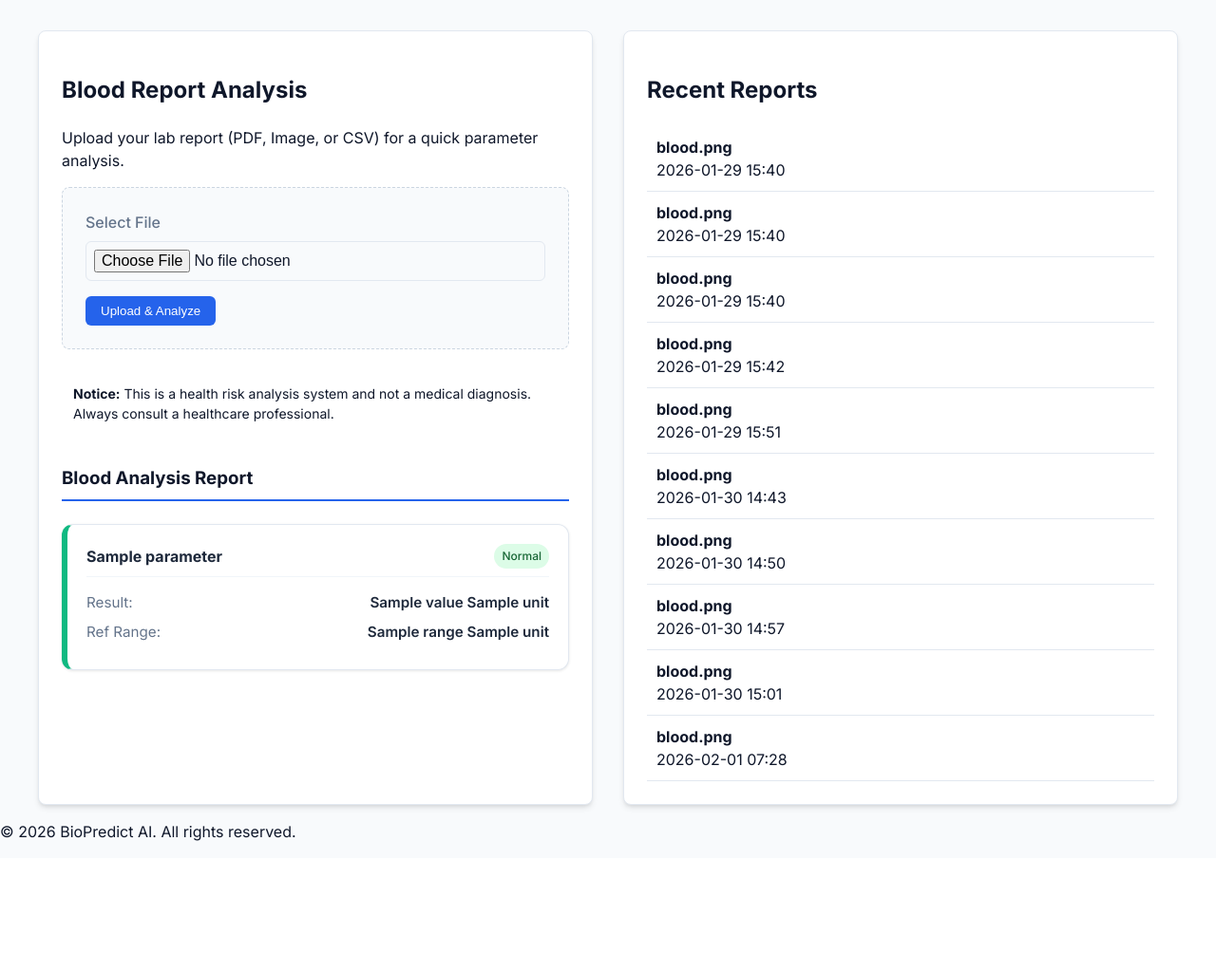
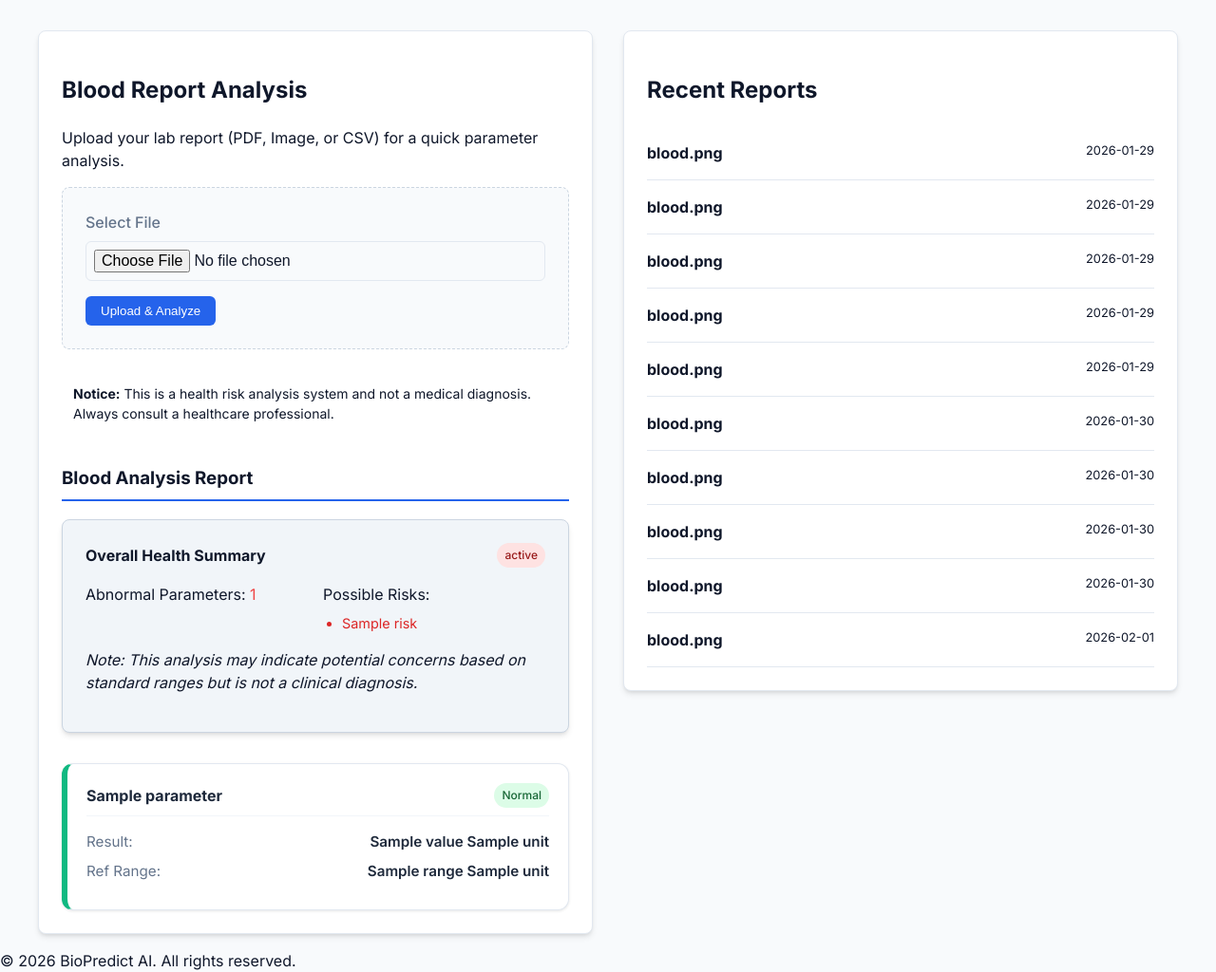
Before and after one commit to Ranganatha2003/BioPredict-HealthRiskAnalyzer, a Flask app: template templates/blood_report.html in a window 1280 px wide. Shown: the part 73-1097 px from the top of the page at 95% size. Before the commit the page ends 959 px from the top, so only its background shows below. Run offline with Flask 3, Linux system fonts and the light colour scheme; the template is opened without the code that fills it: values that come from a table or form of the project are taken from there, most other values are stand-ins (such as "Sample title", 1, 10 or a date in 2020).

Commit message:
Add overall health summary and historical analysis to blood reports
Enhance the blood report analysis feature by adding an overall health summary section, displaying the count of abnormal parameters and detected risks. Additionally, store full analysis results linked to users and introduce a new section to view past blood report analyses. A new Jinja filter `from_json` is added to parse JSON data for display. The `analyze_blood_text` function in `app.py` is updated to calculate and return this summary. The `blood_report.html` template is modified to render the new summary and display historical reports with summary snippets.

Replit-Commit-Author: Agent
Replit-Commit-Session-Id: c84c64a3-e874-4708-ae41-56f8e3ffb472
Replit-Commit-Checkpoint-Type: intermediate_checkpoint
Replit-Commit-Event-Id: bc2b58d5-681c-4022-a8ee-2447879495e8
Replit-Commit-Screenshot-Url: https://storage.googleapis.com/screenshot-production-us-central1/bc42da0d-349f-4fd1-999c-4ae6120c60ea/c84c64a3-e874-4708-ae41-56f8e3ffb472/38J1y6u
Replit-Helium-Checkpoint-Created: true

```diff
--- a/app.py
+++ b/app.py
@@ -293,7 +293,23 @@ def analyze_blood_text(text):
                 'suggestion': suggestion
             })
 
-    return {'data': results, 'has_abnormal': has_abnormal}
+    # Calculate Overall Summary
+    abnormal_count = 0
+    detected_risks = []
+    for r in results:
+        if r['status'] != 'Normal':
+            abnormal_count += 1
+            if r['risk'] != 'N/A' and r['risk'] not in detected_risks:
+                detected_risks.append(r['risk'])
+
+    summary = {
+        'total_parameters': len(results),
+        'abnormal_count': abnormal_count,
+        'risks': detected_risks,
+        'overall_status': "Attention Required" if abnormal_count > 0 else "Good"
+    }
+
+    return {'data': results, 'has_abnormal': has_abnormal, 'summary': summary}
 
 # --- OpenAI Helper ---
 def get_ai_advice(prediction_data, user_query=None):
@@ -381,6 +397,13 @@ def logout():
     session.clear()
     return redirect(url_for('index'))
 
+@app.template_filter('from_json')
+def from_json_filter(s):
+    try:
+        return json.loads(s)
+    except:
+        return None
+
 @app.route('/dashboard', methods=['GET', 'POST'])
 def dashboard():
     if 'user_id' not in session:
--- a/templates/blood_report.html
+++ b/templates/blood_report.html
@@ -21,6 +21,34 @@
         {% if analysis %}
         <div class="analysis-results" style="margin-top: 2rem;">
             <h3>Blood Analysis Report</h3>
+
+            {% if analysis.summary %}
+            <div class="overall-summary card" style="background: #f1f5f9; border: 1px solid #cbd5e1; margin-bottom: 2rem;">
+                <div style="display: flex; justify-content: space-between; align-items: center; margin-bottom: 1rem;">
+                    <h4 style="margin: 0;">Overall Health Summary</h4>
+                    <span class="badge badge-{{ 'danger' if analysis.summary.abnormal_count > 0 else 'success' }}">
+                        {{ analysis.summary.overall_status }}
+                    </span>
+                </div>
+                <div class="summary-stats" style="display: grid; grid-template-columns: repeat(auto-fit, minmax(150px, 1fr)); gap: 1rem;">
+                    <div class="stat-item">
+                        <span class="label">Abnormal Parameters:</span>
+                        <span class="value" style="color: {{ '#ef4444' if analysis.summary.abnormal_count > 0 else '#10b981' }}">{{ analysis.summary.abnormal_count }}</span>
+                    </div>
+                    <div class="stat-item">
+                        <span class="label">Possible Risks:</span>
+                        <ul style="margin: 0.5rem 0 0 0; padding-left: 1.25rem; font-size: 0.9rem;">
+                            {% for risk in analysis.summary.risks %}
+                                <li class="text-danger">{{ risk }}</li>
+                            {% else %}
+                                <li class="text-success">No significant risks detected</li>
+                            {% endfor %}
+                        </ul>
+                    </div>
+                </div>
+                <p class="tertiary-text" style="margin-top: 1rem; font-style: italic;">Note: This analysis may indicate potential concerns based on standard ranges but is not a clinical diagnosis.</p>
+            </div>
+            {% endif %}
 
             <div class="results-grid">
                 {% for item in analysis.data %}
@@ -71,10 +99,20 @@
             {% if reports %}
                 <div class="report-list">
                     {% for report in reports %}
-                    <div class="report-item">
+                    <div class="report-item" style="border-bottom: 1px solid #e2e8f0; padding: 1rem 0;">
                         <div class="report-meta">
-                            <strong>{{ report.filename }}</strong>
-                            <span class="tertiary-text">{{ report.created_at.strftime('%Y-%m-%d %H:%M') }}</span>
+                            <div style="display: flex; justify-content: space-between; align-items: start;">
+                                <strong>{{ report.filename }}</strong>
+                                <span class="tertiary-text" style="font-size: 0.8rem;">{{ report.created_at.strftime('%Y-%m-%d') }}</span>
+                            </div>
+                            {% set analysis_data = report.analysis_json | from_json %}
+                            {% if analysis_data and analysis_data.summary %}
+                                <div style="margin-top: 0.5rem; font-size: 0.85rem;">
+                                    <span class="text-{{ 'danger' if analysis_data.summary.abnormal_count > 0 else 'success' }}">
+                                        {{ analysis_data.summary.abnormal_count }} abnormal found
+                                    </span>
+                                </div>
+                            {% endif %}
                         </div>
                     </div>
                     {% endfor %}
```
Also changed, not shown: instance/bio.db.
